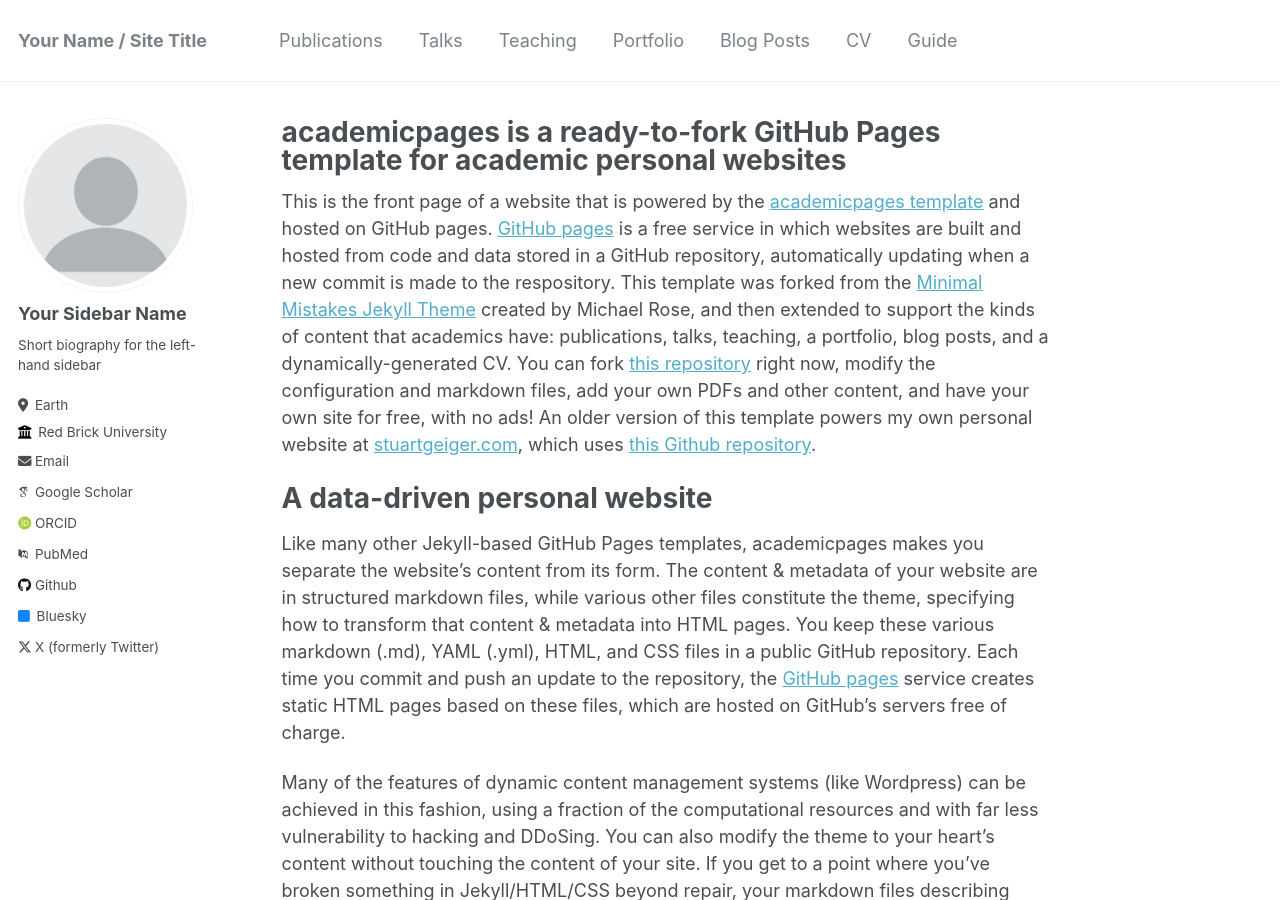
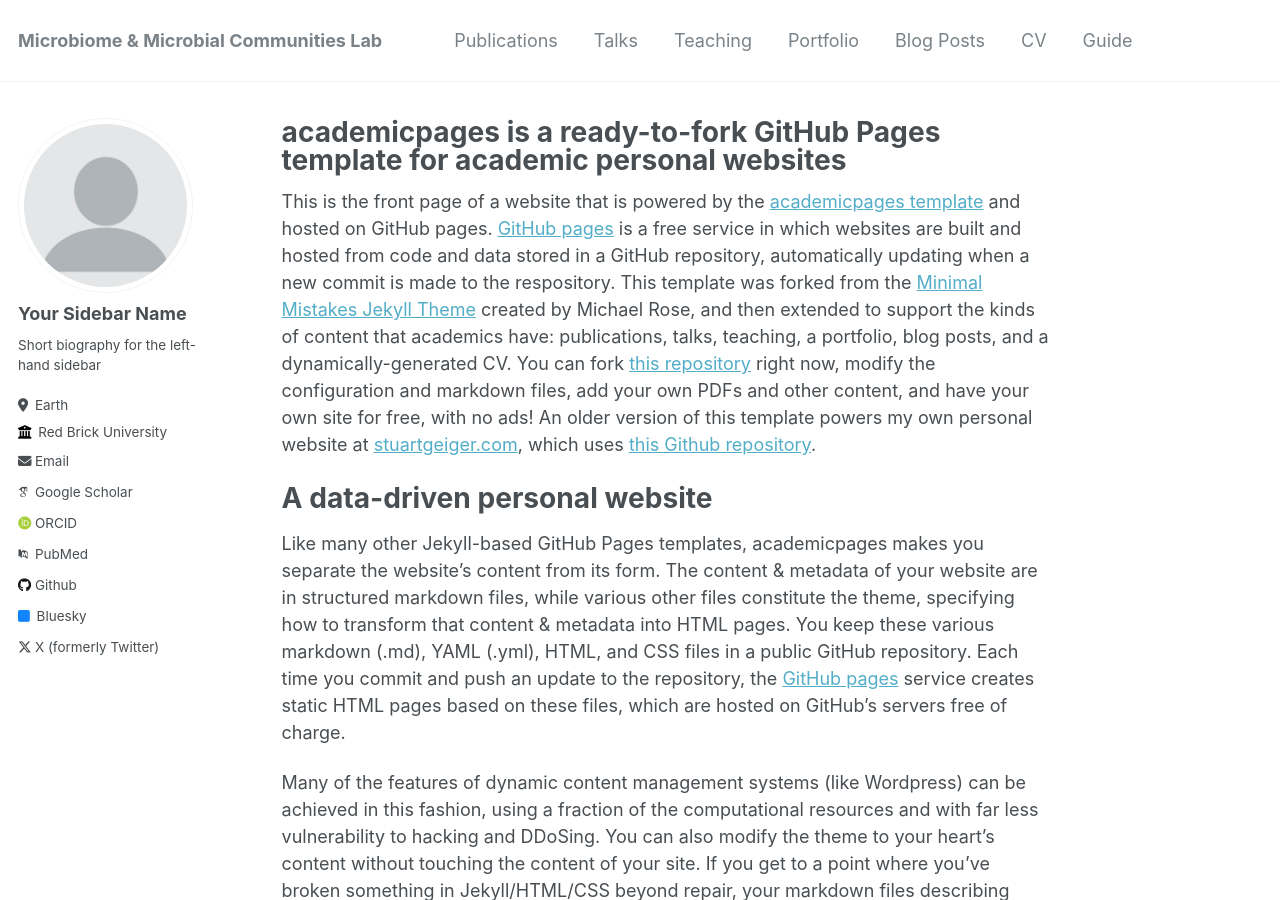
Before and after one commit to AminValiei/valieilab, a Jekyll site: the page built from _pages/about.md, in a window 1280 px wide and 900 px high. Built offline with Jekyll 4.4.1, drawn with Linux system fonts in a browser that asks for light colours; some web fonts are replaced.

Commit message:
Update _config.yml

```diff
--- a/_config.yml
+++ b/_config.yml
@@ -8,7 +8,7 @@
 
 # Basic Site Settings
 locale                   : "en-US"
-title                    : "Your Name / Site Title"
+title                    : "Microbiome & Microbial Communities Lab"
 title_separator          : "-"
 name                     : &name "Your Name"
 description              : &description "personal description"
```
